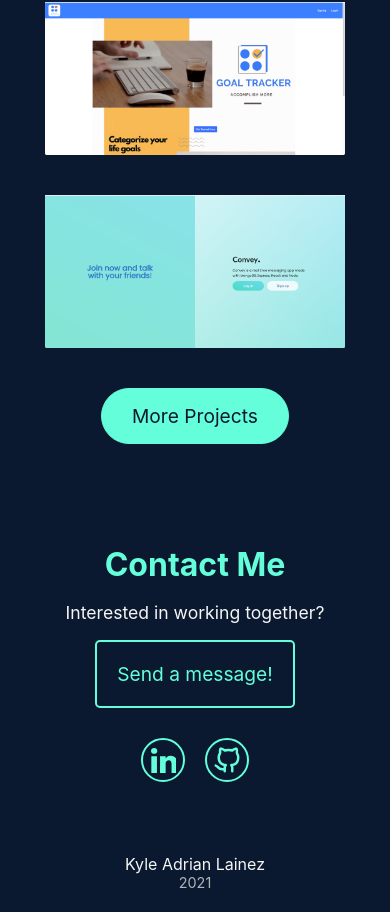
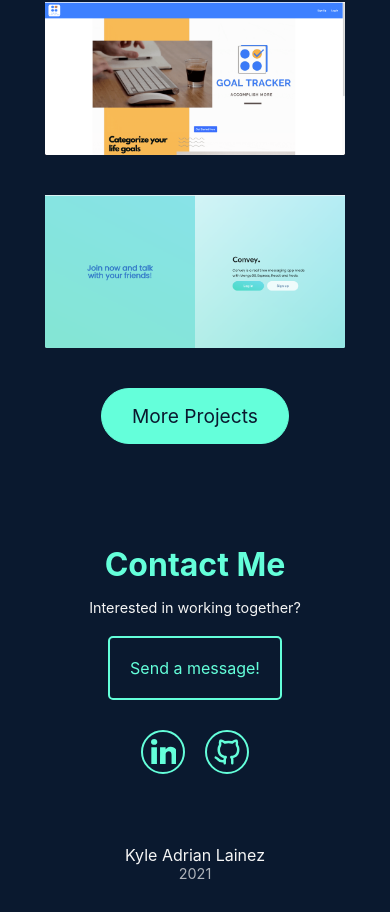
Before and after one commit to kylelainez/Portfolio-react, a React (Create React App) app: page / in a window 390 px wide. Shown: the part 2306-3218 px from the top of the page. Built offline with nearby package versions, Linux system fonts and the light colour scheme.

Commit message:
Contact Responsiveness

```diff
--- a/src/components/contact/contact.css
+++ b/src/components/contact/contact.css
@@ -68,3 +68,25 @@
 .contact .icons:hover svg{
     fill: var(--color-1);
 }
+
+
+
+
+@media screen and (max-width: 411px) {
+    .contact p {
+        font-size: 0.9rem;
+        margin-bottom: 20px;
+    }
+
+    .contact h1 {
+        font-size: 2rem;
+    }
+
+    .contact .message {
+        font-size: 1rem;
+    }
+}
+
+@media screen and (max-width: 320px) {
+
+}
```
Also changed, not shown: 1 other file (tests, documents, lock files or other folders).
